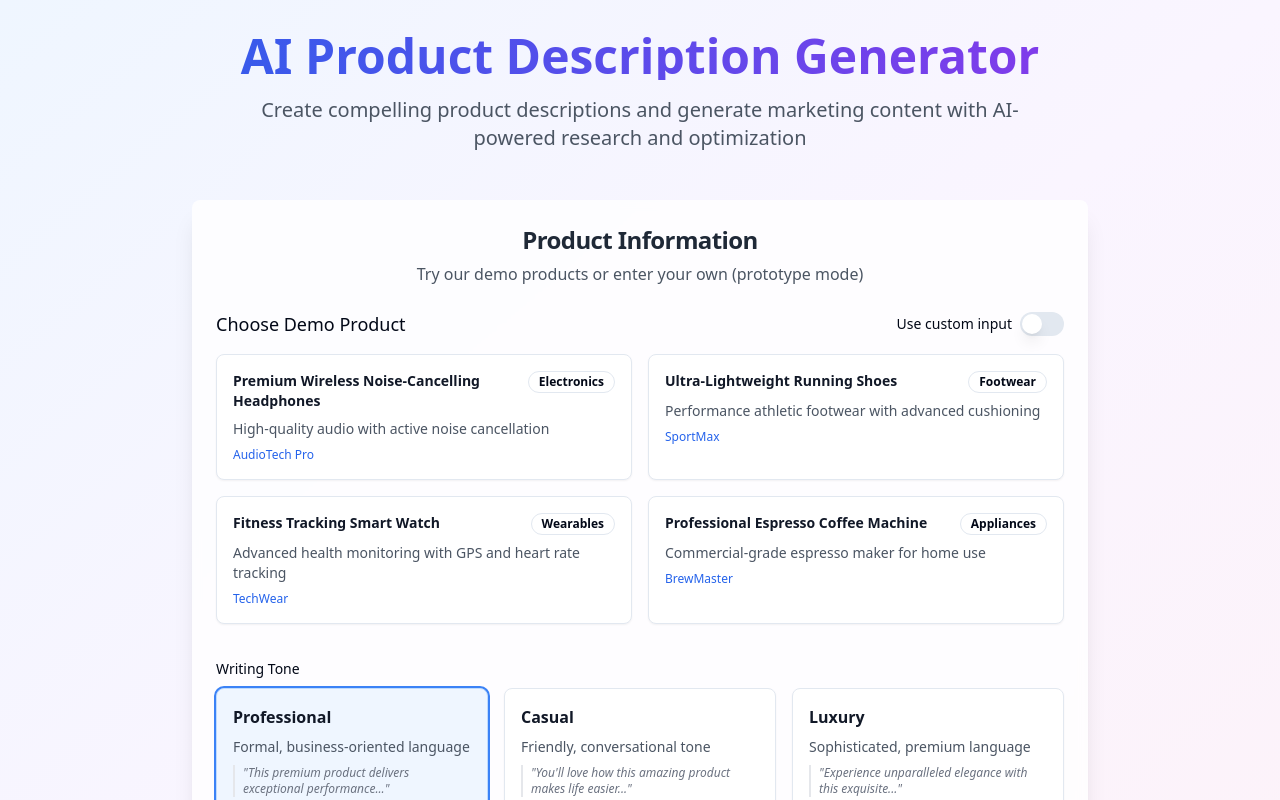
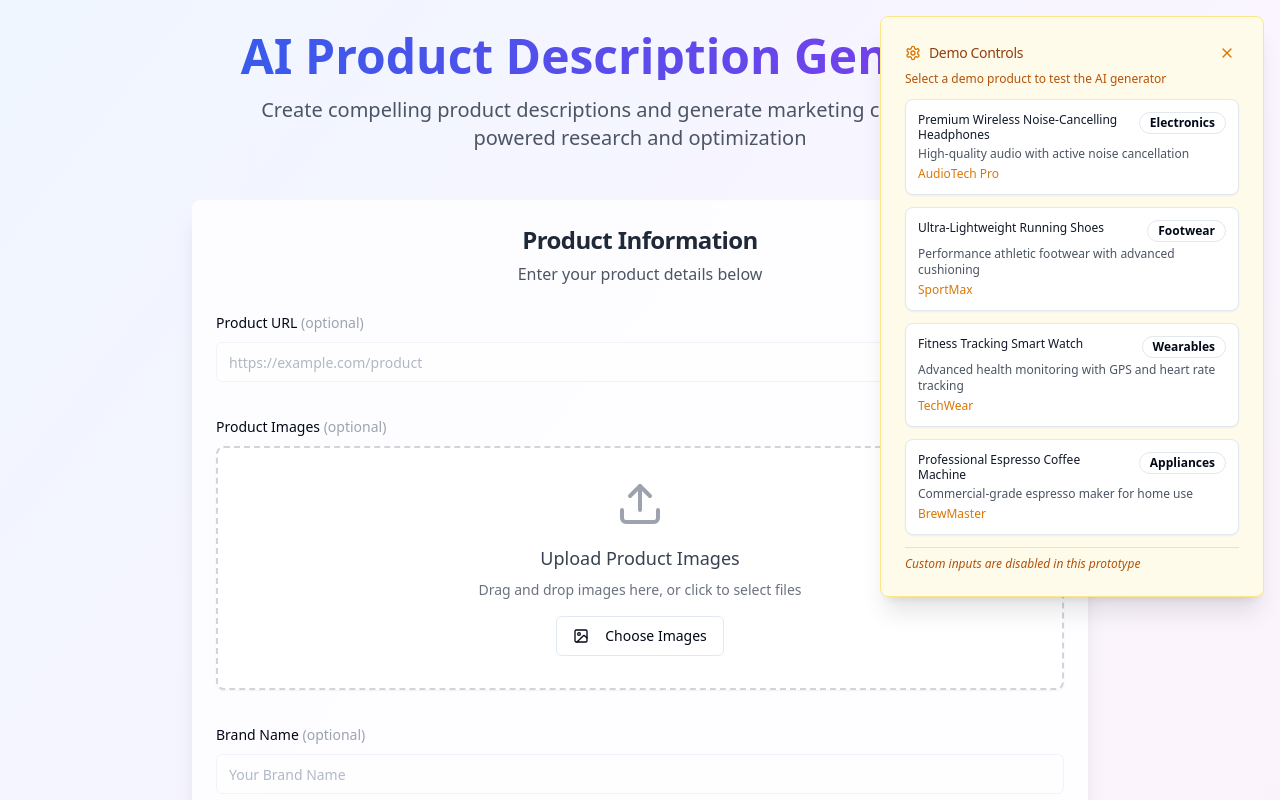
Before and after one commit to vilius-tubinas-b0/IRT-project, a React (Vite) app: page / in a window 1280 px wide. Shown: the top 800 px of the page. Built offline with nearby package versions, Linux system fonts and the light colour scheme.

Commit message:
Refactor: Demo product controls as floating elements
Move the demo product selection UI to float above the main form, visually separating it as a control element.

```diff
--- /dev/null
+++ b/src/components/DemoControls.tsx
@@ -0,0 +1,125 @@
+
+import { useState } from 'react';
+import { Card, CardContent, CardHeader, CardTitle } from '@/components/ui/card';
+import { Badge } from '@/components/ui/badge';
+import { Button } from '@/components/ui/button';
+import { X, Settings } from 'lucide-react';
+
+const demoProducts = [
+  {
+    id: 'wireless-headphones',
+    title: 'Premium Wireless Noise-Cancelling Headphones',
+    description: 'High-quality audio with active noise cancellation',
+    brand: 'AudioTech Pro',
+    category: 'Electronics'
+  },
+  {
+    id: 'running-shoes',
+    title: 'Ultra-Lightweight Running Shoes',
+    description: 'Performance athletic footwear with advanced cushioning',
+    brand: 'SportMax',
+    category: 'Footwear'
+  },
+  {
+    id: 'smart-watch',
+    title: 'Fitness Tracking Smart Watch',
+    description: 'Advanced health monitoring with GPS and heart rate tracking',
+    brand: 'TechWear',
+    category: 'Wearables'
+  },
+  {
+    id: 'coffee-maker',
+    title: 'Professional Espresso Coffee Machine',
+    description: 'Commercial-grade espresso maker for home use',
+    brand: 'BrewMaster',
+    category: 'Appliances'
+  }
+];
+
+interface DemoControlsProps {
+  selectedDemo: string;
+  onDemoSelect: (productId: string, productData: any) => void;
+}
+
+export const DemoControls = ({ selectedDemo, onDemoSelect }: DemoControlsProps) => {
+  const [isCollapsed, setIsCollapsed] = useState(false);
+
+  const handleDemoSelect = (productId: string) => {
+    const product = demoProducts.find(p => p.id === productId);
+    if (product) {
+      onDemoSelect(productId, {
+        title: product.title,
+        description: product.description,
+        brand: product.brand,
+        includeBrand: true
+      });
+    }
+  };
+
+  return (
+    <div className="fixed top-4 right-4 z-50 max-w-sm">
+      <Card className="bg-amber-50 border-amber-200 shadow-xl">
+        <CardHeader className="pb-3">
+          <div className="flex items-center justify-between">
+            <div className="flex items-center space-x-2">
+              <Settings className="w-4 h-4 text-amber-600" />
+              <CardTitle className="text-sm font-medium text-amber-800">
+                Demo Controls
+              </CardTitle>
+            </div>
+            <Button
+              variant="ghost"
+              size="sm"
+              onClick={() => setIsCollapsed(!isCollapsed)}
+              className="h-6 w-6 p-0 text-amber-600 hover:bg-amber-100"
+            >
+              {isCollapsed ? <Settings className="w-3 h-3" /> : <X className="w-3 h-3" />}
+            </Button>
+          </div>
+          {!isCollapsed && (
+            <p className="text-xs text-amber-700">
+              Select a demo product to test the AI generator
+            </p>
+          )}
+        </CardHeader>
+
+        {!isCollapsed && (
+          <CardContent className="space-y-3">
+            {demoProducts.map((product) => (
+              <Card
+                key={product.id}
+                className={`cursor-pointer transition-all duration-200 hover:shadow-sm ${
+                  selectedDemo === product.id
+                    ? 'ring-2 ring-amber-400 bg-amber-100 border-amber-300'
+                    : 'hover:border-amber-300 bg-white'
+                }`}
+                onClick={() => handleDemoSelect(product.id)}
+              >
+                <CardContent className="p-3">
+                  <div className="space-y-1">
+                    <div className="flex items-start justify-between">
+                      <h3 className="font-medium text-gray-900 text-xs leading-tight">
+                        {product.title}
+                      </h3>
+                      <Badge variant="outline" className="text-xs ml-2 flex-shrink-0">
+                        {product.category}
+                      </Badge>
+                    </div>
+                    <p className="text-xs text-gray-600 line-clamp-2">{product.description}</p>
+                    <p className="text-xs text-amber-600 font-medium">{product.brand}</p>
+                  </div>
+                </CardContent>
+              </Card>
+            ))}
+
+            <div className="pt-2 border-t border-amber-200">
+              <p className="text-xs text-amber-700 italic">
+                Custom inputs are disabled in this prototype
+              </p>
+            </div>
+          </CardContent>
+        )}
+      </Card>
+    </div>
+  );
+};
--- a/src/components/ProductForm.tsx
+++ b/src/components/ProductForm.tsx
@@ -8,80 +8,26 @@ import { Textarea } from '@/components/ui/textarea';
 import { ImageUpload } from './ImageUpload';
 import { ToneSelector } from './ToneSelector';
 import { Switch } from '@/components/ui/switch';
-import { Badge } from '@/components/ui/badge';
 import { useToast } from '@/hooks/use-toast';
 
 interface ProductFormProps {
   onGenerate: (data: any) => void;
+  selectedDemo: string;
+  formData: any;
+  onFormDataChange: (data: any) => void;
 }
 
-const demoProducts = [
-  {
-    id: 'wireless-headphones',
-    title: 'Premium Wireless Noise-Cancelling Headphones',
-    description: 'High-quality audio with active noise cancellation',
-    brand: 'AudioTech Pro',
-    category: 'Electronics'
-  },
-  {
-    id: 'running-shoes',
-    title: 'Ultra-Lightweight Running Shoes',
-    description: 'Performance athletic footwear with advanced cushioning',
-    brand: 'SportMax',
-    category: 'Footwear'
-  },
-  {
-    id: 'smart-watch',
-    title: 'Fitness Tracking Smart Watch',
-    description: 'Advanced health monitoring with GPS and heart rate tracking',
-    brand: 'TechWear',
-    category: 'Wearables'
-  },
-  {
-    id: 'coffee-maker',
-    title: 'Professional Espresso Coffee Machine',
-    description: 'Commercial-grade espresso maker for home use',
-    brand: 'BrewMaster',
-    category: 'Appliances'
-  }
-];
-
-export const ProductForm = ({ onGenerate }: ProductFormProps) => {
+export const ProductForm = ({ onGenerate, selectedDemo, formData, onFormDataChange }: ProductFormProps) => {
   const { toast } = useToast();
-  const [selectedDemo, setSelectedDemo] = useState('');
-  const [useCustom, setUseCustom] = useState(false);
-  const [formData, setFormData] = useState({
-    productUrl: '',
-    images: [] as File[],
-    brand: '',
-    includeBrand: false,
-    title: '',
-    description: '',
-    tone: 'professional'
-  });
   const [isLoading, setIsLoading] = useState(false);
-
-  const handleDemoSelect = (productId: string) => {
-    const product = demoProducts.find(p => p.id === productId);
-    if (product) {
-      setSelectedDemo(productId);
-      setFormData(prev => ({
-        ...prev,
-        title: product.title,
-        description: product.description,
-        brand: product.brand,
-        includeBrand: true
-      }));
-    }
-  };
 
   const handleSubmit = async (e: React.FormEvent) => {
     e.preventDefault();
 
-    if (useCustom && !selectedDemo) {
+    if (!selectedDemo) {
       toast({
         title: "Demo Version Only",
-        description: "This is a prototype. Please select one of the demo products to see the AI in action.",
+        description: "Please select a demo product from the controls in the top-right corner.",
         variant: "destructive",
       });
       return;
@@ -110,7 +56,7 @@ export const ProductForm = ({ onGenerate }: ProductFormProps) => {
   };
 
   const updateFormData = (field: string, value: any) => {
-    setFormData(prev => ({ ...prev, [field]: value }));
+    onFormDataChange({ ...formData, [field]: value });
   };
 
   return (
@@ -120,55 +66,16 @@ export const ProductForm = ({ onGenerate }: ProductFormProps) => {
           Product Information
         </CardTitle>
         <p className="text-gray-600">
-          Try our demo products or enter your own (prototype mode)
+          Enter your product details below
         </p>
+        {selectedDemo && (
+          <div className="inline-flex items-center px-3 py-1 rounded-full bg-green-100 text-green-700 text-sm">
+            Demo product selected: {formData.title}
+          </div>
+        )}
       </CardHeader>
       <CardContent>
         <form onSubmit={handleSubmit} className="space-y-8">
-          {/* Demo Products Section */}
-          <div className="space-y-4">
-            <div className="flex items-center justify-between">
-              <Label className="text-lg font-medium">Choose Demo Product</Label>
-              <div className="flex items-center space-x-2">
-                <Label htmlFor="useCustom" className="text-sm">Use custom input</Label>
-                <Switch
-                  id="useCustom"
-                  checked={useCustom}
-                  onCheckedChange={setUseCustom}
-                />
-              </div>
-            </div>
-
-            {!useCustom && (
-              <div className="grid grid-cols-1 md:grid-cols-2 gap-4">
-                {demoProducts.map((product) => (
-                  <Card
-                    key={product.id}
-                    className={`cursor-pointer transition-all duration-200 hover:shadow-md ${
-                      selectedDemo === product.id
-                        ? 'ring-2 ring-blue-500 bg-blue-50 border-blue-200'
-                        : 'hover:border-gray-300'
-                    }`}
-                    onClick={() => handleDemoSelect(product.id)}
-                  >
-                    <CardContent className="p-4">
-                      <div className="space-y-2">
-                        <div className="flex items-start justify-between">
-                          <h3 className="font-semibold text-gray-900 text-sm">{product.title}</h3>
-                          <Badge variant="outline" className="text-xs">{product.category}</Badge>
-                        </div>
-                        <p className="text-sm text-gray-600">{product.description}</p>
-                        <p className="text-xs text-blue-600 font-medium">{product.brand}</p>
-                      </div>
-                    </CardContent>
-                  </Card>
-                ))}
-              </div>
-            )}
-          </div>
-
-          {useCustom && (
-            <>
           {/* Product URL */}
           <div className="space-y-2">
             <Label htmlFor="productUrl" className="text-sm font-medium">
@@ -181,6 +88,7 @@ export const ProductForm = ({ onGenerate }: ProductFormProps) => {
               onChange={(e) => updateFormData('productUrl', e.target.value)}
               placeholder="https://example.com/product"
               className="transition-all duration-200 focus:ring-2 focus:ring-blue-500"
+              disabled={!selectedDemo}
             />
           </div>
 
@@ -192,6 +100,7 @@ export const ProductForm = ({ onGenerate }: ProductFormProps) => {
             <ImageUpload
               images={formData.images}
               onImagesChange={(images) => updateFormData('images', images)}
+              disabled={!selectedDemo}
             />
           </div>
 
@@ -207,6 +116,7 @@ export const ProductForm = ({ onGenerate }: ProductFormProps) => {
                 onChange={(e) => updateFormData('brand', e.target.value)}
                 placeholder="Your Brand Name"
                 className="transition-all duration-200 focus:ring-2 focus:ring-blue-500"
+                disabled={!selectedDemo}
               />
             </div>
 
@@ -215,6 +125,7 @@ export const ProductForm = ({ onGenerate }: ProductFormProps) => {
                 id="includeBrand"
                 checked={formData.includeBrand}
                 onCheckedChange={(checked) => updateFormData('includeBrand', checked)}
+                disabled={!selectedDemo}
               />
               <Label htmlFor="includeBrand" className="text-sm">
                 Include brand information in description
@@ -234,6 +145,7 @@ export const ProductForm = ({ onGenerate }: ProductFormProps) => {
               placeholder="Enter your product title"
               className="transition-all duration-200 focus:ring-2 focus:ring-blue-500"
               required
+              disabled={!selectedDemo}
             />
           </div>
 
@@ -249,10 +161,9 @@ export const ProductForm = ({ onGenerate }: ProductFormProps) => {
               placeholder="Brief description of your product..."
               rows={3}
               className="transition-all duration-200 focus:ring-2 focus:ring-blue-500 resize-none"
+              disabled={!selectedDemo}
             />
           </div>
-            </>
-          )}
 
           {/* Tone Selection */}
           <div className="space-y-2">
@@ -260,13 +171,14 @@ export const ProductForm = ({ onGenerate }: ProductFormProps) => {
             <ToneSelector
               selectedTone={formData.tone}
               onToneChange={(tone) => updateFormData('tone', tone)}
+              disabled={!selectedDemo}
             />
           </div>
 
           {/* Generate Button */}
           <Button
             type="submit"
-            disabled={isLoading || (!selectedDemo && !useCustom)}
+            disabled={isLoading || !selectedDemo}
             className="w-full bg-gradient-to-r from-blue-600 to-purple-600 hover:from-blue-700 hover:to-purple-700 text-white font-semibold py-3 text-lg transition-all duration-200 shadow-lg hover:shadow-xl"
           >
             {isLoading ? (
@@ -279,10 +191,12 @@ export const ProductForm = ({ onGenerate }: ProductFormProps) => {
             )}
           </Button>
 
-          {useCustom && !selectedDemo && (
-            <p className="text-center text-sm text-amber-600 bg-amber-50 p-3 rounded-lg">
-              ⚠️ Custom inputs are not available in this prototype. Please select a demo product above.
+          {!selectedDemo && (
+            <div className="text-center">
+              <p className="text-sm text-amber-600 bg-amber-50 p-4 rounded-lg border border-amber-200">
+                👆 Please select a demo product from the controls in the top-right corner to get started.
               </p>
+            </div>
           )}
         </form>
       </CardContent>
--- a/src/pages/Index.tsx
+++ b/src/pages/Index.tsx
@@ -2,34 +2,53 @@
 import { useState } from 'react';
 import { ProductForm } from '@/components/ProductForm';
 import { ResultsDisplay } from '@/components/ResultsDisplay';
+import { DemoControls } from '@/components/DemoControls';
 
 const Index = () => {
   const [showResults, setShowResults] = useState(false);
   const [generatedContent, setGeneratedContent] = useState(null);
+  const [selectedDemo, setSelectedDemo] = useState('');
+  const [formData, setFormData] = useState({
+    productUrl: '',
+    images: [] as File[],
+    brand: '',
+    includeBrand: false,
+    title: '',
+    description: '',
+    tone: 'professional'
+  });
 
-  const handleGenerate = (formData: any) => {
-    console.log('Generating content for:', formData);
+  const handleDemoSelect = (productId: string, productData: any) => {
+    setSelectedDemo(productId);
+    setFormData(prev => ({
+      ...prev,
+      ...productData
+    }));
+  };
+
+  const handleGenerate = (data: any) => {
+    console.log('Generating content for:', data);
 
     // Enhanced mock generated content with richer data based on demo selection
     const getEnhancedMockResults = () => {
       const baseResults = {
-        title: formData.title,
-        shortDescription: formData.description,
-        tone: formData.tone,
-        brand: formData.brand,
-        selectedDemo: formData.selectedDemo
+        title: data.title,
+        shortDescription: data.description,
+        tone: data.tone,
+        brand: data.brand,
+        selectedDemo: data.selectedDemo
       };
 
-      if (formData.selectedDemo === 'wireless-headphones') {
+      if (data.selectedDemo === 'wireless-headphones') {
         return {
           ...baseResults,
-          longDescription: `Discover the exceptional ${formData.title}, a premium audio solution that combines innovative noise-cancelling technology with outstanding sound quality. This remarkable device represents the perfect blend of comfort, durability, and cutting-edge engineering, making it an ideal choice for audiophiles and everyday music lovers alike.
+          longDescription: `Discover the exceptional ${data.title}, a premium audio solution that combines innovative noise-cancelling technology with outstanding sound quality. This remarkable device represents the perfect blend of comfort, durability, and cutting-edge engineering, making it an ideal choice for audiophiles and everyday music lovers alike.
 
 Built with meticulous attention to detail, these headphones offer unparalleled audio performance and all-day comfort. The sophisticated design not only enhances functionality but also adds a touch of elegance to your daily routine. Whether you're commuting, working, or relaxing at home, these headphones deliver exceptional audio clarity and immersive sound experience.
 
 Advanced features include premium drivers, adaptive noise cancellation, and intuitive touch controls that make them stand out in the competitive audio market. The product has been thoroughly tested to ensure it meets the highest standards of audio quality and build durability, giving you confidence in your purchase.
 
-Perfect for both professional and personal use, the ${formData.title} represents exceptional value and long-term satisfaction. The versatile design makes them suitable for various listening scenarios, while robust construction ensures years of reliable performance.`,
+Perfect for both professional and personal use, the ${data.title} represents exceptional value and long-term satisfaction. The versatile design makes them suitable for various listening scenarios, while robust construction ensures years of reliable performance.`,
           features: [
             'Active noise cancellation technology',
             'Premium 40mm drivers for rich sound',
@@ -44,13 +63,13 @@ Perfect for both professional and personal use, the ${formData.title} represents
       // Default enhanced description for other products
       return {
         ...baseResults,
-        longDescription: `Discover the exceptional ${formData.title}, a premium product that combines innovative design with outstanding functionality. This remarkable item represents the perfect blend of quality craftsmanship and modern technology, making it an ideal choice for discerning customers who demand excellence.
+        longDescription: `Discover the exceptional ${data.title}, a premium product that combines innovative design with outstanding functionality. This remarkable item represents the perfect blend of quality craftsmanship and modern technology, making it an ideal choice for discerning customers who demand excellence.
 
-Built with meticulous attention to detail, the ${formData.title} offers unparalleled performance and reliability. Its sophisticated design not only enhances functionality but also adds a touch of elegance to any setting. Whether you're looking for professional-grade performance or everyday reliability, this product delivers on all fronts.
+Built with meticulous attention to detail, the ${data.title} offers unparalleled performance and reliability. Its sophisticated design not only enhances functionality but also adds a touch of elegance to any setting. Whether you're looking for professional-grade performance or everyday reliability, this product delivers on all fronts.
 
 Key features include advanced materials, precision engineering, and user-friendly design elements that make it stand out in its category. The product has been thoroughly tested to ensure it meets the highest standards of quality and durability, giving you confidence in your purchase.
 
-Perfect for both personal and professional use, the ${formData.title} represents exceptional value and long-term satisfaction. Its versatile design makes it suitable for a wide range of applications, while its robust construction ensures years of reliable service.`,
+Perfect for both personal and professional use, the ${data.title} represents exceptional value and long-term satisfaction. Its versatile design makes it suitable for a wide range of applications, while its robust construction ensures years of reliable service.`,
         features: [
           'Premium quality materials',
           'Advanced engineering design',
@@ -74,6 +93,11 @@ Perfect for both personal and professional use, the ${formData.title} represents
 
   return (
     <div className="min-h-screen bg-gradient-to-br from-blue-50 via-purple-50 to-pink-50">
+      <DemoControls
+        selectedDemo={selectedDemo}
+        onDemoSelect={handleDemoSelect}
+      />
+
       <div className="container mx-auto px-4 py-8">
         <div className="text-center mb-12">
           <h1 className="text-5xl font-bold text-gray-900 mb-4 bg-gradient-to-r from-blue-600 to-purple-600 bg-clip-text text-transparent">
@@ -85,7 +109,12 @@ Perfect for both personal and professional use, the ${formData.title} represents
         </div>
 
         {!showResults ? (
-          <ProductForm onGenerate={handleGenerate} />
+          <ProductForm
+            onGenerate={handleGenerate}
+            selectedDemo={selectedDemo}
+            formData={formData}
+            onFormDataChange={setFormData}
+          />
         ) : (
           <ResultsDisplay
             content={generatedContent}
```
Lines whose indentation alone changed are shown as unchanged.
